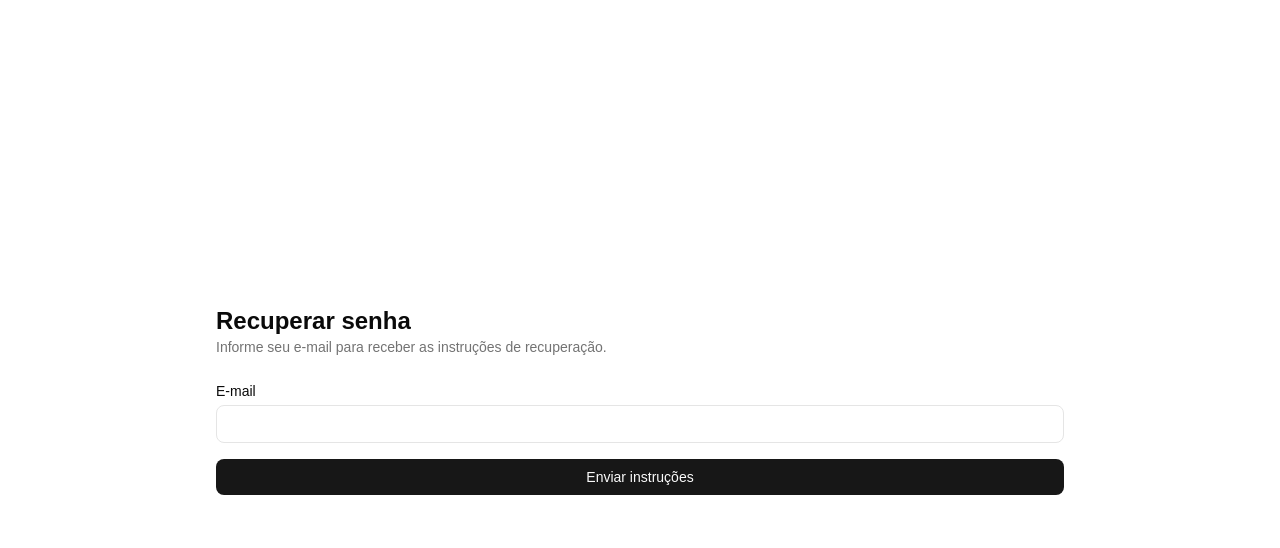
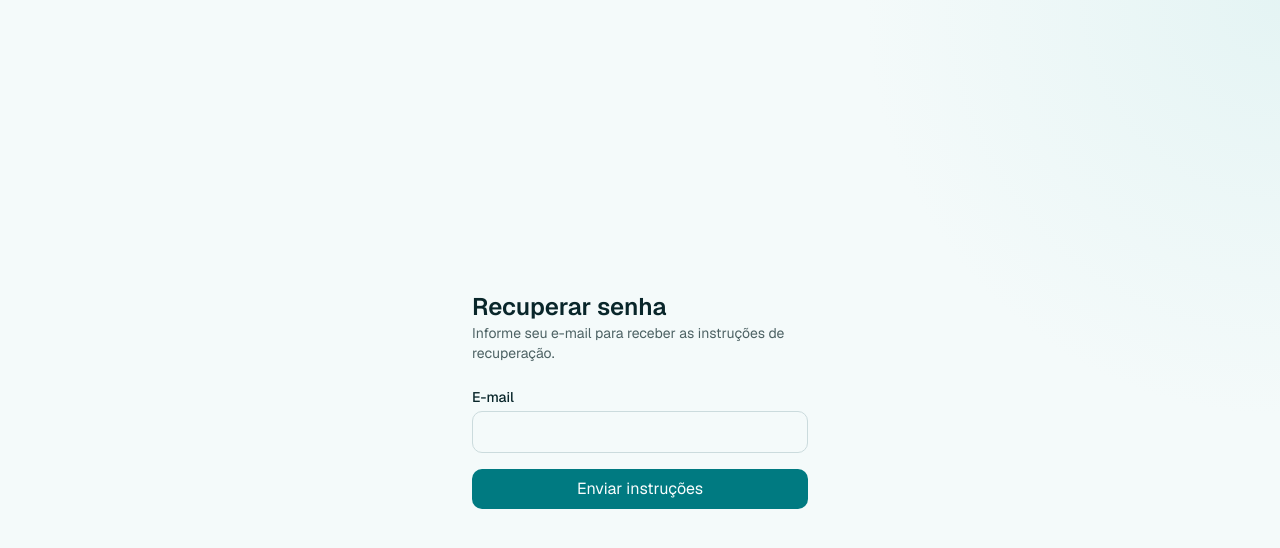
Before and after one commit to pedrojbDev/EasyDentist, a Next.js app in the folder apps/web/: page /forgot-password in a window 1280 px wide. Shown: the top 548 px of the page. Built offline with nearby package versions, Linux system fonts and the light colour scheme.

Commit message:
feat(web): establish EasyDentist visual foundation

```diff
--- a/apps/web/src/app/layout.tsx
+++ b/apps/web/src/app/layout.tsx
@@ -1,7 +1,14 @@
 import type { Metadata } from 'next';
+import { Geist } from 'next/font/google';
 import type { ReactNode } from 'react';
 
 import './styles.css';
+
+const geist = Geist({
+  subsets: ['latin'],
+  variable: '--font-geist-sans',
+  display: 'swap',
+});
 
 export const metadata: Metadata = {
   title: 'EasyDentist',
@@ -10,7 +17,7 @@ export const metadata: Metadata = {
 
 export default function RootLayout({ children }: Readonly<{ children: ReactNode }>) {
   return (
-    <html lang="pt-BR">
+    <html lang="pt-BR" className={geist.variable}>
       <body className="bg-background text-foreground antialiased">{children}</body>
     </html>
   );
--- a/apps/web/src/app/styles.css
+++ b/apps/web/src/app/styles.css
@@ -12,41 +12,113 @@
   --color-accent: var(--accent);
   --color-accent-foreground: var(--accent-foreground);
   --color-destructive: var(--destructive);
+  --color-destructive-foreground: var(--destructive-foreground);
   --color-border: var(--border);
   --color-input: var(--input);
   --color-ring: var(--ring);
+  --color-surface: var(--surface);
+  --color-sidebar: var(--sidebar);
+  --color-sidebar-foreground: var(--sidebar-foreground);
+  --color-success: var(--success);
+  --color-warning: var(--warning);
+  --font-sans: var(--font-geist-sans);
   --radius-sm: calc(var(--radius) - 4px);
   --radius-md: calc(var(--radius) - 2px);
   --radius-lg: var(--radius);
   --radius-xl: calc(var(--radius) + 4px);
+  --radius-2xl: calc(var(--radius) + 8px);
 }
 
 :root {
-  --background: oklch(1 0 0);
-  --foreground: oklch(0.145 0 0);
-  --primary: oklch(0.205 0 0);
-  --primary-foreground: oklch(0.985 0 0);
-  --secondary: oklch(0.97 0 0);
-  --secondary-foreground: oklch(0.205 0 0);
-  --muted: oklch(0.97 0 0);
-  --muted-foreground: oklch(0.556 0 0);
-  --accent: oklch(0.97 0 0);
-  --accent-foreground: oklch(0.205 0 0);
-  --destructive: oklch(0.577 0.245 27.325);
-  --border: oklch(0.922 0 0);
-  --input: oklch(0.922 0 0);
-  --ring: oklch(0.708 0 0);
-  --radius: 0.625rem;
+  --background: oklch(0.98 0.006 205);
+  --foreground: oklch(0.25 0.035 205);
+  --primary: oklch(0.52 0.105 200);
+  --primary-foreground: oklch(0.99 0.004 200);
+  --secondary: oklch(0.94 0.018 200);
+  --secondary-foreground: oklch(0.3 0.045 205);
+  --muted: oklch(0.95 0.01 205);
+  --muted-foreground: oklch(0.48 0.025 205);
+  --accent: oklch(0.91 0.035 195);
+  --accent-foreground: oklch(0.29 0.055 202);
+  --destructive: oklch(0.56 0.19 27);
+  --destructive-foreground: oklch(0.99 0 0);
+  --border: oklch(0.88 0.018 205);
+  --input: oklch(0.84 0.024 205);
+  --ring: oklch(0.57 0.12 199);
+  --surface: oklch(1 0 0);
+  --sidebar: oklch(0.31 0.055 207);
+  --sidebar-foreground: oklch(0.92 0.025 195);
+  --success: oklch(0.56 0.12 155);
+  --warning: oklch(0.68 0.13 75);
+  --radius: 0.75rem;
   color-scheme: light;
-  font-family: Arial, sans-serif;
+}
+
+* {
+  box-sizing: border-box;
+  border-color: var(--border);
+}
+
+html {
+  min-width: 20rem;
+  background: var(--background);
 }
 
 body {
+  min-height: 100vh;
   margin: 0;
+  background:
+    radial-gradient(circle at 100% 0%, oklch(0.91 0.035 195 / 35%), transparent 26rem),
+    var(--background);
+  color: var(--foreground);
+  font-family: var(--font-geist-sans), ui-sans-serif, system-ui, sans-serif;
+  font-size: 1rem;
+  line-height: 1.5;
+  text-rendering: optimizeLegibility;
 }
 
-main {
-  margin: 0 auto;
-  max-width: 56rem;
-  padding: 4rem 1.5rem;
+button,
+input,
+select,
+textarea {
+  font: inherit;
 }
+
+::selection {
+  background: var(--accent);
+  color: var(--accent-foreground);
+}
+
+@layer components {
+  .app-panel {
+    @apply rounded-xl border border-border bg-surface p-5 shadow-[0_12px_35px_-24px_oklch(0.25_0.035_205_/_0.45)];
+  }
+
+  .app-label {
+    @apply text-sm font-medium text-foreground;
+  }
+
+  .app-field {
+    @apply min-h-11 w-full rounded-lg border border-input bg-surface px-3 py-2 text-base text-foreground shadow-xs outline-none transition-[border-color,box-shadow] placeholder:text-muted-foreground/75 focus-visible:border-ring focus-visible:ring-3 focus-visible:ring-ring/20 disabled:cursor-not-allowed disabled:bg-muted disabled:opacity-70;
+  }
+
+  .app-link {
+    @apply font-medium text-primary underline-offset-4 transition-colors hover:text-primary/80 hover:underline focus-visible:rounded-sm focus-visible:outline-none focus-visible:ring-3 focus-visible:ring-ring/25;
+  }
+
+  .feedback {
+    @apply flex items-start gap-2 rounded-lg border px-3.5 py-3 text-sm;
+  }
+
+  .feedback-error {
+    @apply border-destructive/25 bg-destructive/8 text-destructive;
+  }
+
+  .feedback-success {
+    @apply border-success/25 bg-success/10 text-foreground;
+  }
+
+  .feedback-info {
+    @apply border-primary/20 bg-accent/60 text-accent-foreground;
+  }
+}
--- /dev/null
+++ b/apps/web/src/components/ui/brand.tsx
@@ -0,0 +1,22 @@
+import { cn } from '@/lib/utils';
+
+export function Brand({
+  compact = false,
+  inverse = false,
+}: {
+  compact?: boolean;
+  inverse?: boolean;
+}) {
+  return (
+    <span className={cn('inline-flex items-center gap-3', inverse && 'text-sidebar-foreground')}>
+      <span
+        aria-hidden="true"
+        className="grid size-10 shrink-0 place-items-center rounded-xl bg-primary text-sm font-bold tracking-tight text-primary-foreground shadow-sm"
+      >
+        ED
+      </span>
+      {!compact && <span className="text-base font-semibold tracking-tight">EasyDentist</span>}
+      <span className="sr-only">EasyDentist</span>
+    </span>
+  );
+}
--- a/apps/web/src/components/ui/button.tsx
+++ b/apps/web/src/components/ui/button.tsx
@@ -5,22 +5,23 @@ import type * as React from 'react';
 import { cn } from '@/lib/utils';
 
 const buttonVariants = cva(
-  'inline-flex items-center justify-center gap-2 whitespace-nowrap rounded-md text-sm font-medium transition-all disabled:pointer-events-none disabled:opacity-50 [&_svg]:pointer-events-none [&_svg:not([class*="size-"])]:size-4 shrink-0 [&_svg]:shrink-0 outline-none focus-visible:border-ring focus-visible:ring-ring/50 focus-visible:ring-[3px] aria-invalid:ring-destructive/20 dark:aria-invalid:ring-destructive/40 aria-invalid:border-destructive',
+  'inline-flex shrink-0 items-center justify-center gap-2 whitespace-nowrap rounded-lg text-sm font-semibold transition-[background-color,color,border-color,box-shadow,transform] outline-none disabled:pointer-events-none disabled:opacity-55 focus-visible:border-ring focus-visible:ring-3 focus-visible:ring-ring/30 active:translate-y-px [&_svg]:pointer-events-none [&_svg]:shrink-0 [&_svg:not([class*="size-"])]:size-4 aria-invalid:border-destructive aria-invalid:ring-destructive/20',
   {
     variants: {
       variant: {
-        default: 'bg-primary text-primary-foreground shadow-xs hover:bg-primary/90',
-        destructive: 'bg-destructive text-white shadow-xs hover:bg-destructive/90',
-        outline: 'border bg-background shadow-xs hover:bg-accent hover:text-accent-foreground',
-        secondary: 'bg-secondary text-secondary-foreground shadow-xs hover:bg-secondary/80',
+        default: 'bg-primary text-primary-foreground shadow-sm hover:bg-primary/90',
+        destructive: 'bg-destructive text-destructive-foreground shadow-sm hover:bg-destructive/90',
+        outline:
+          'border border-border bg-surface text-foreground shadow-xs hover:border-primary/30 hover:bg-accent/60 hover:text-accent-foreground',
+        secondary: 'bg-secondary text-secondary-foreground shadow-xs hover:bg-secondary/75',
         ghost: 'hover:bg-accent hover:text-accent-foreground',
         link: 'text-primary underline-offset-4 hover:underline',
       },
       size: {
-        default: 'h-9 px-4 py-2 has-[>svg]:px-3',
-        sm: 'h-8 rounded-md gap-1.5 px-3 has-[>svg]:px-2.5',
-        lg: 'h-10 rounded-md px-6 has-[>svg]:px-4',
-        icon: 'size-9',
+        default: 'min-h-10 px-4 py-2 has-[>svg]:px-3',
+        sm: 'min-h-9 gap-1.5 rounded-md px-3 has-[>svg]:px-2.5',
+        lg: 'min-h-11 px-6 has-[>svg]:px-4',
+        icon: 'size-10',
       },
     },
     defaultVariants: {
--- a/apps/web/src/components/ui/confirm-button.tsx
+++ b/apps/web/src/components/ui/confirm-button.tsx
@@ -1,6 +1,8 @@
 'use client';
 
 import type { ReactNode } from 'react';
+
+import { Button } from '@/components/ui/button';
 
 export function ConfirmButton({
   message,
@@ -8,17 +10,23 @@ export function ConfirmButton({
   children,
   className,
   ariaLabel,
+  variant = 'outline',
+  size = 'default',
 }: {
   message: string;
   onConfirm: () => void;
   children: ReactNode;
   className?: string;
   ariaLabel?: string;
+  variant?: React.ComponentProps<typeof Button>['variant'];
+  size?: React.ComponentProps<typeof Button>['size'];
 }) {
   return (
-    <button
+    <Button
       type="button"
       aria-label={ariaLabel}
+      variant={variant}
+      size={size}
       onClick={() => {
         if (window.confirm(message)) {
           onConfirm();
@@ -27,6 +35,6 @@ export function ConfirmButton({
       className={className}
     >
       {children}
-    </button>
+    </Button>
   );
 }
--- /dev/null
+++ b/apps/web/src/components/ui/feedback.tsx
@@ -0,0 +1,33 @@
+import type { ReactNode } from 'react';
+
+import { AlertCircle, CheckCircle2, Info } from 'lucide-react';
+
+import { cn } from '@/lib/utils';
+
+const icons = {
+  error: AlertCircle,
+  success: CheckCircle2,
+  info: Info,
+};
+
+export function Feedback({
+  tone,
+  children,
+  className,
+}: {
+  tone: keyof typeof icons;
+  children: ReactNode;
+  className?: string;
+}) {
+  const Icon = icons[tone];
+
+  return (
+    <div
+      role={tone === 'error' ? 'alert' : 'status'}
+      className={cn('feedback', `feedback-${tone}`, className)}
+    >
+      <Icon aria-hidden="true" className="mt-0.5 size-4 shrink-0" />
+      <span>{children}</span>
+    </div>
+  );
+}
--- /dev/null
+++ b/apps/web/src/components/ui/page-header.tsx
@@ -0,0 +1,32 @@
+import type { ReactNode } from 'react';
+
+export function PageHeader({
+  eyebrow,
+  title,
+  description,
+  actions,
+}: {
+  eyebrow?: string;
+  title: string;
+  description?: string;
+  actions?: ReactNode;
+}) {
+  return (
+    <header className="flex flex-col gap-4 sm:flex-row sm:items-end sm:justify-between">
+      <div className="min-w-0">
+        {eyebrow !== undefined && (
+          <p className="mb-1 text-xs font-semibold uppercase tracking-[0.16em] text-primary">
+            {eyebrow}
+          </p>
+        )}
+        <h1 className="text-2xl font-semibold tracking-tight text-foreground sm:text-3xl">
+          {title}
+        </h1>
+        {description !== undefined && (
+          <p className="mt-1 max-w-2xl text-sm text-muted-foreground sm:text-base">{description}</p>
+        )}
+      </div>
+      {actions !== undefined && <div className="flex shrink-0 flex-wrap gap-2">{actions}</div>}
+    </header>
+  );
+}
--- /dev/null
+++ b/apps/web/src/components/ui/status-badge.tsx
@@ -0,0 +1,33 @@
+import type { ReactNode } from 'react';
+
+import { cn } from '@/lib/utils';
+
+const tones = {
+  neutral: 'bg-muted text-muted-foreground',
+  info: 'bg-accent text-accent-foreground',
+  success: 'bg-success/12 text-foreground ring-success/20',
+  warning: 'bg-warning/15 text-foreground ring-warning/25',
+  danger: 'bg-destructive/10 text-destructive ring-destructive/20',
+};
+
+export function StatusBadge({
+  tone = 'neutral',
+  children,
+  className,
+}: {
+  tone?: keyof typeof tones;
+  children: ReactNode;
+  className?: string;
+}) {
+  return (
+    <span
+      className={cn(
+        'inline-flex w-fit items-center rounded-full px-2.5 py-1 text-xs font-semibold ring-1 ring-inset ring-transparent',
+        tones[tone],
+        className,
+      )}
+    >
+      {children}
+    </span>
+  );
+}
```
Also changed, not shown: 2 other files (tests, documents, lock files or other folders).
